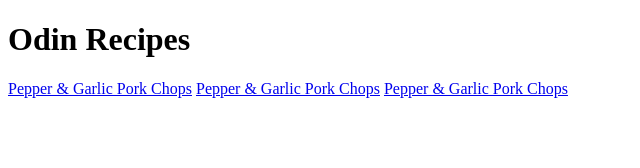
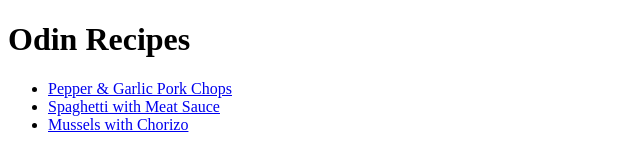
Before and after one commit to Shnasfu/odin-recipes, a plain HTML site: page index.html in a window 1280 px wide. Shown: the whole page, without its empty margins (0-640 px from the left). Drawn offline with Linux system fonts and the light colour scheme.

Commit message:
Project Complete: Odin-Recipes - Basica usage of HTML syntax

```diff
--- a/index.html
+++ b/index.html
@@ -7,8 +7,10 @@
 </head>
 <body>
     <h1>Odin Recipes</h1>
-    <a href="recipes/porkchops.html">Pepper & Garlic Pork Chops</a>
-    <a href="recipes/porkchops.html">Pepper & Garlic Pork Chops</a>
-    <a href="recipes/porkchops.html">Pepper & Garlic Pork Chops</a>
+    <ul>
+        <li><a href="recipes/porkchops.html">Pepper & Garlic Pork Chops</a></li>
+        <li><a href="recipes/spaghetti.html">Spaghetti with Meat Sauce</a></li>
+        <li><a href="recipes/muschor.html">Mussels with Chorizo</a></li>
+    </ul>
 </body>
 </html>
```
Also changed, not shown: images/muschor.png (added), images/spag.png (added), recipes/muschor.html (added).
